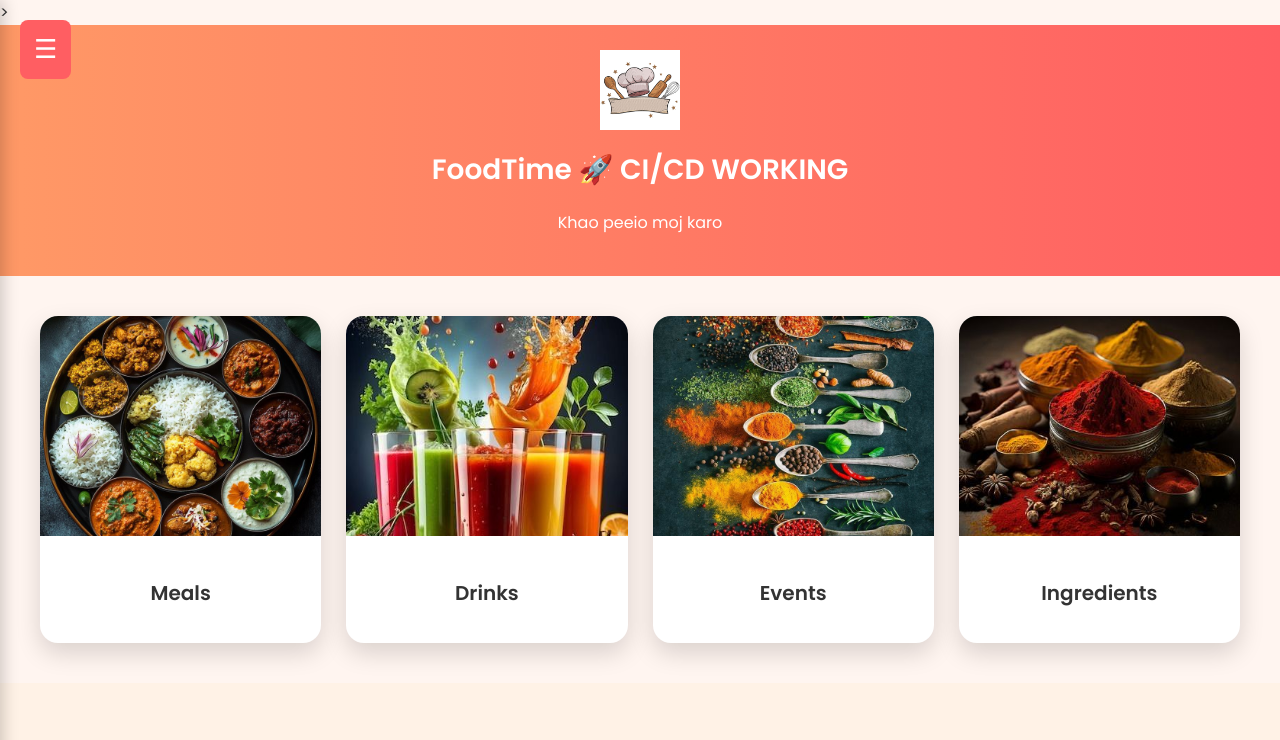
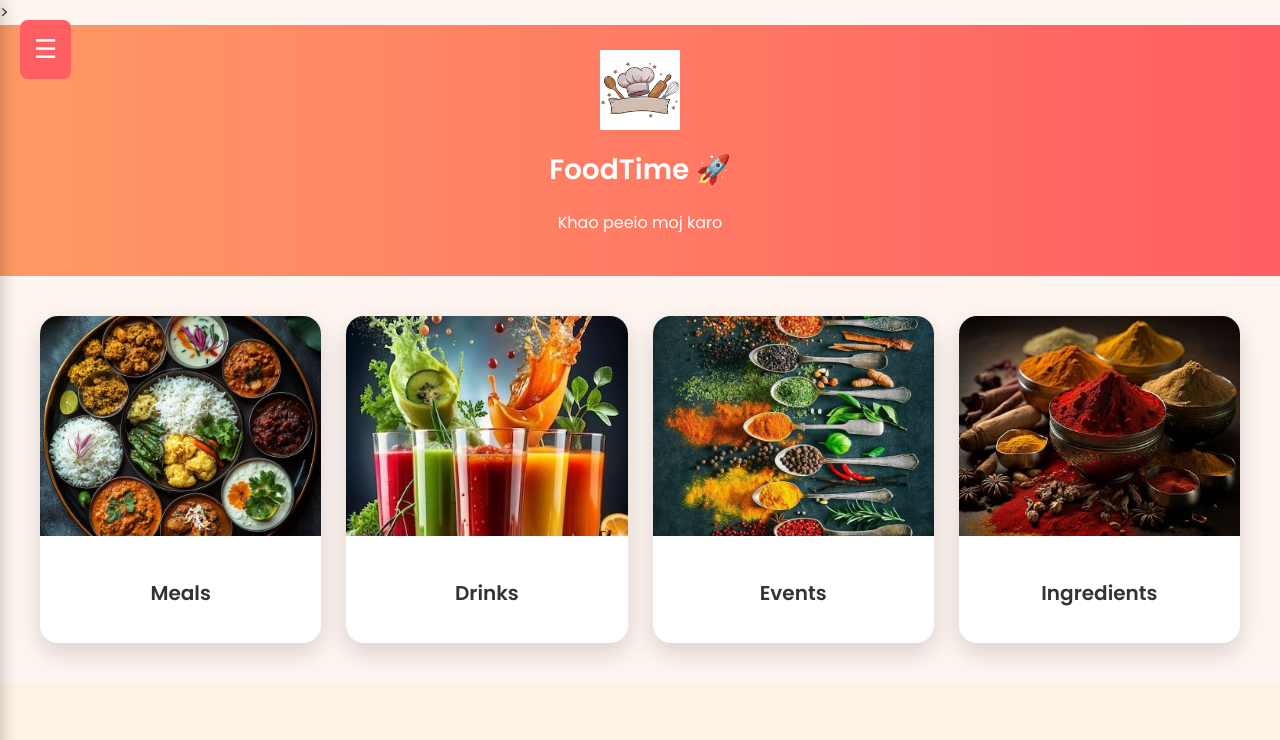
Before and after one commit to 27-Maryam/visual-recipes, a plain HTML site: page frontend/index.html in a window 1280 px wide. Shown: the top 740 px of the page. Drawn offline with Linux system fonts and the light colour scheme.

Commit message:
test CI/CD update

```diff
--- a/frontend/index.html
+++ b/frontend/index.html
@@ -36,7 +36,7 @@
 <!-- Header -->
 <header>
     <img src="images/logo.jpg" class="logo">
-    <h1>FoodTime 🚀 CI/CD WORKING</h1>
+    <h1>FoodTime 🚀</h1>
     <p>Khao peeio moj karo</p>
 </header>
 
```
